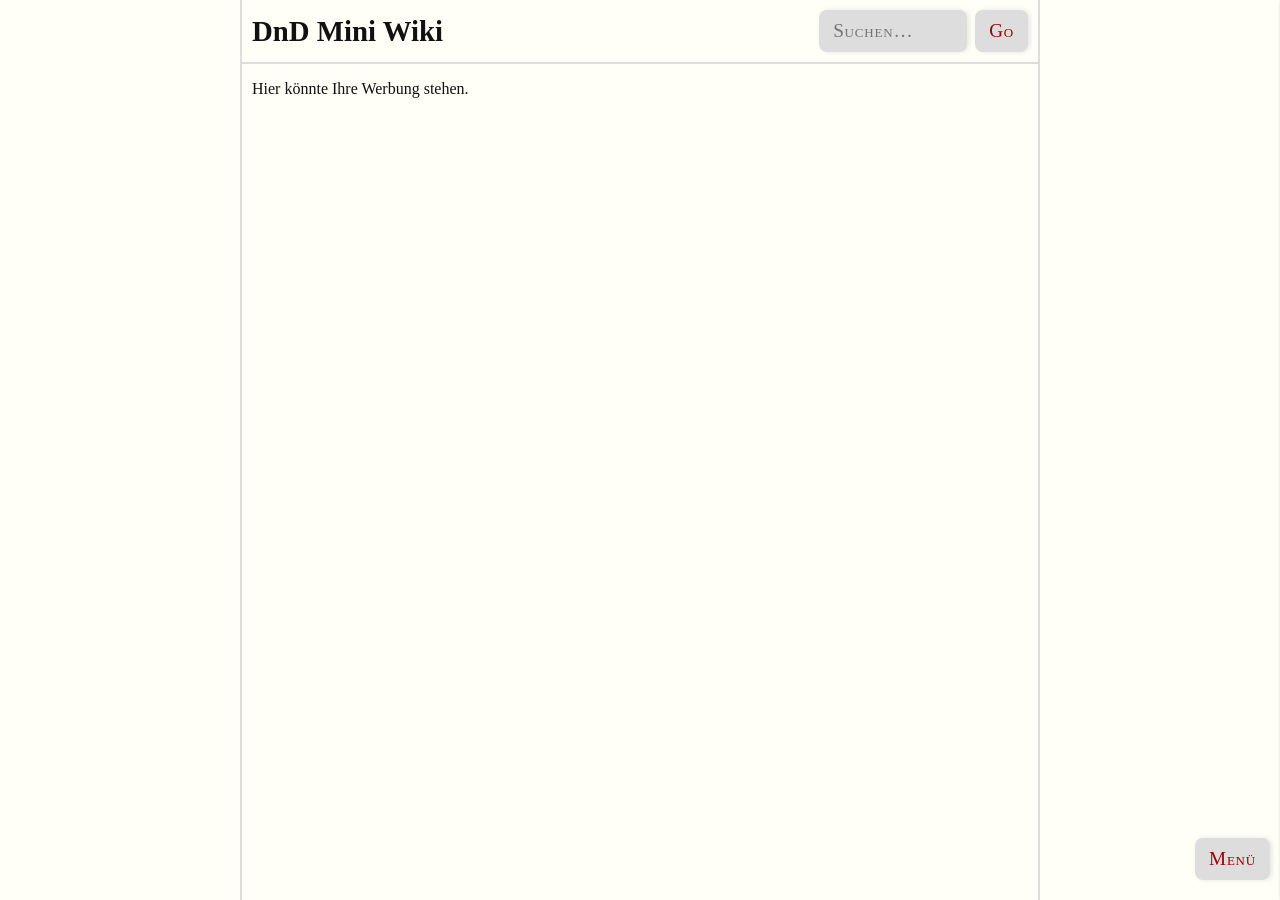
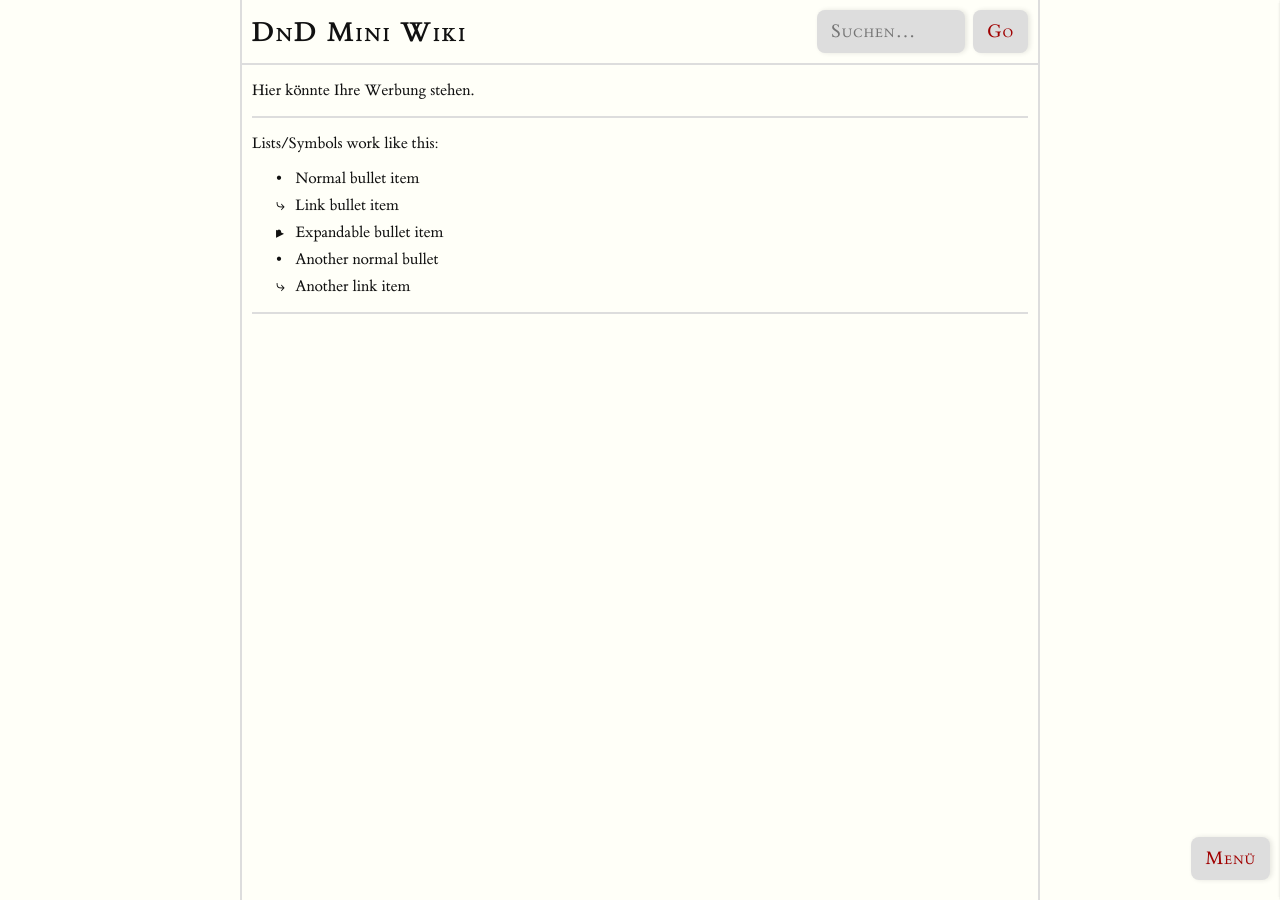
Before and after one commit to FelixDnD/FelixDnD.github.io, a Jekyll site: the page built from index.md, in a window 1280 px wide. Built offline with Jekyll 4.4.1, drawn with Linux system fonts in a browser that asks for light colours; some web fonts are replaced.

Commit message:
Added ul : li, li+a, li+details synergy.

```diff
--- a/assets/css/font.css
+++ b/assets/css/font.css
@@ -3,7 +3,7 @@
 @font-face {
   font-family: "et-book";
   src: url("../et-book/et-book-roman-line-figures/et-book-roman-line-figures.eot");
-  src: url("../et-book/et-book-roman-line-figures/et-book-roman-line-figures.eot?#iefix") format("embedded-opentype"), url("et-book/et-book-roman-line-figures/et-book-roman-line-figures.woff") format("woff"), url("et-book/et-book-roman-line-figures/et-book-roman-line-figures.ttf") format("truetype"), url("et-book/et-book-roman-line-figures/et-book-roman-line-figures.svg#etbookromanosf") format("svg");
+  src: url("../et-book/et-book-roman-line-figures/et-book-roman-line-figures.eot?#iefix") format("embedded-opentype"), url("../et-book/et-book-roman-line-figures/et-book-roman-line-figures.woff") format("woff"), url("../et-book/et-book-roman-line-figures/et-book-roman-line-figures.ttf") format("truetype"), url("../et-book/et-book-roman-line-figures/et-book-roman-line-figures.svg#etbookromanosf") format("svg");
   font-weight: normal;
   font-style: normal
 }
@@ -11,7 +11,7 @@
 @font-face {
   font-family: "et-book";
   src: url("../et-book/et-book-display-italic-old-style-figures/et-book-display-italic-old-style-figures.eot");
-  src: url("../et-book/et-book-display-italic-old-style-figures/et-book-display-italic-old-style-figures.eot?#iefix") format("embedded-opentype"), url("et-book/et-book-display-italic-old-style-figures/et-book-display-italic-old-style-figures.woff") format("woff"), url("et-book/et-book-display-italic-old-style-figures/et-book-display-italic-old-style-figures.ttf") format("truetype"), url("et-book/et-book-display-italic-old-style-figures/et-book-display-italic-old-style-figures.svg#etbookromanosf") format("svg");
+  src: url("../et-book/et-book-display-italic-old-style-figures/et-book-display-italic-old-style-figures.eot?#iefix") format("embedded-opentype"), url("../et-book/et-book-display-italic-old-style-figures/et-book-display-italic-old-style-figures.woff") format("woff"), url("../et-book/et-book-display-italic-old-style-figures/et-book-display-italic-old-style-figures.ttf") format("truetype"), url("../et-book/et-book-display-italic-old-style-figures/et-book-display-italic-old-style-figures.svg#etbookromanosf") format("svg");
   font-weight: normal;
   font-style: italic
 }
@@ -19,7 +19,7 @@
 @font-face {
   font-family: "et-book";
   src: url("../et-book/et-book-bold-line-figures/et-book-bold-line-figures.eot");
-  src: url("../et-book/et-book-bold-line-figures/et-book-bold-line-figures.eot?#iefix") format("embedded-opentype"), url("et-book/et-book-bold-line-figures/et-book-bold-line-figures.woff") format("woff"), url("et-book/et-book-bold-line-figures/et-book-bold-line-figures.ttf") format("truetype"), url("et-book/et-book-bold-line-figures/et-book-bold-line-figures.svg#etbookromanosf") format("svg");
+  src: url("../et-book/et-book-bold-line-figures/et-book-bold-line-figures.eot?#iefix") format("embedded-opentype"), url("../et-book/et-book-bold-line-figures/et-book-bold-line-figures.woff") format("woff"), url("../et-book/et-book-bold-line-figures/et-book-bold-line-figures.ttf") format("truetype"), url("../et-book/et-book-bold-line-figures/et-book-bold-line-figures.svg#etbookromanosf") format("svg");
   font-weight: bold;
   font-style: normal
 }
--- a/assets/css/main.css
+++ b/assets/css/main.css
@@ -66,8 +66,21 @@ html, body {
   padding-top: 0;
 }
 
+h1,
+strong {
+  font-variant: small-caps;
+  font-variant-caps: small-caps;
+  font-variant-alternates: normal;
+  font-variant-east-asian: normal;
+  font-variant-emoji: normal;
+  font-variant-ligatures: normal;
+  font-variant-numeric: normal;
+  font-variant-position: normal;
+}
+
 h1 {
   font-size: 1.8rem;
+  letter-spacing: 0.1rem;
 }
 
 h3 {
@@ -92,14 +105,47 @@ a {
 
 strong {
   font-weight: normal;
-  font-variant: small-caps;
-  font-variant-caps: small-caps;
-  font-variant-alternates: normal;
-  font-variant-east-asian: normal;
-  font-variant-emoji: normal;
-  font-variant-ligatures: normal;
-  font-variant-numeric: normal;
-  font-variant-position: normal;
   font-size: 1.2em;
   letter-spacing: 0.05rem;
 }
+
+ul {
+  list-style: none;
+  padding-left: 1.5em;
+}
+
+ul li {
+  position: relative;
+  padding-left: 1.2em;
+  margin-bottom: 0.5em;
+}
+
+/* Default bullet */
+ul li::before {
+  content: "•";
+  position: absolute;
+  left: 0;
+}
+
+/* Arrow bullet for <li> with <a> */
+ul li:has(> a):not(:has(details))::before {
+  content: "⤷";
+}
+
+/* Expand/collapse symbol handled inside <summary> */
+ul li:has(> details) summary {
+  list-style: none;
+  padding-left: 0;
+  position: relative;
+}
+
+ul li:has(> details) summary::before {
+  content: "▸";
+  position: absolute;
+  left: -1.2em;
+  transition: transform 0.2s ease;
+}
+
+ul li:has(> details[open]) summary::before {
+  content: "▾";
+}
--- a/assets/css/menu.css
+++ b/assets/css/menu.css
@@ -108,6 +108,18 @@
   max-height: 100%;
 }
 
+.sidebar h3 {
+  font-variant: small-caps;
+  font-style: normal;
+  font-variant-caps: small-caps;
+  font-variant-alternates: normal;
+  font-variant-east-asian: normal;
+  font-variant-emoji: normal;
+  font-variant-ligatures: normal;
+  font-variant-numeric: normal;
+  font-variant-position: normal;
+}
+
 .sidebar ul {
   list-style-type: none;
   margin-left: 0;
--- a/assets/css/theme.css
+++ b/assets/css/theme.css
@@ -12,7 +12,7 @@
   :root {
     /* Dark mode overrides */
     --background-color: #111111;
-    --border-color: #ccc;
+    --border-color: #aaa;
     --text-color: #fffff8;
     --details-color: #a00000;
     --button-shadow: rgba(0, 0, 0, 0.8);
--- a/index.md
+++ b/index.md
@@ -4,3 +4,22 @@ title: Notes Index
 ---
 
 Hier könnte Ihre Werbung stehen.
+
+* * *
+
+Lists/Symbols work like this:
+
+<ul>
+  <li>Normal bullet item</li>
+  <li><a href="#">Link bullet item</a></li>
+  <li>
+    <details>
+      <summary>Expandable bullet item</summary>
+        Expanded content goes here.
+    </details>
+  </li>
+  <li>Another normal bullet</li>
+  <li><a href="#">Another link item</a></li>
+</ul>
+
+* * *
```
Also changed, not shown: 5 other files.
